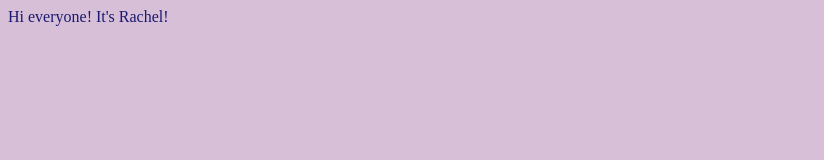
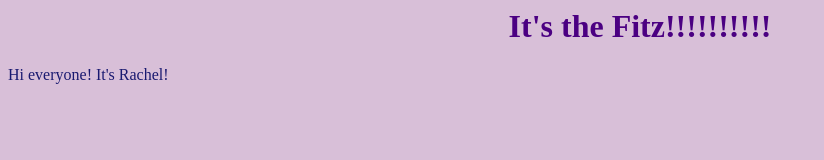
Before and after one commit to rachelfitz/rachelfitz.github.io, a plain HTML site: page index.html in a window 1280 px wide. Shown: the whole page, without its empty margins (0-824 px from the left). Drawn offline with Linux system fonts and the light colour scheme.

Commit message:
Update index.html

```diff
--- a/index.html
+++ b/index.html
@@ -6,8 +6,11 @@
   </title>
 </head>
 <body>
-    <p>
-      Hi everyone! It's Rachel!
-    </p>
+  <h1>
+    It's the Fitz!!!!!!!!!!
+  </h1>
+  <p>
+    Hi everyone! It's Rachel!
+  </p>
 </body>
 </html>
```
